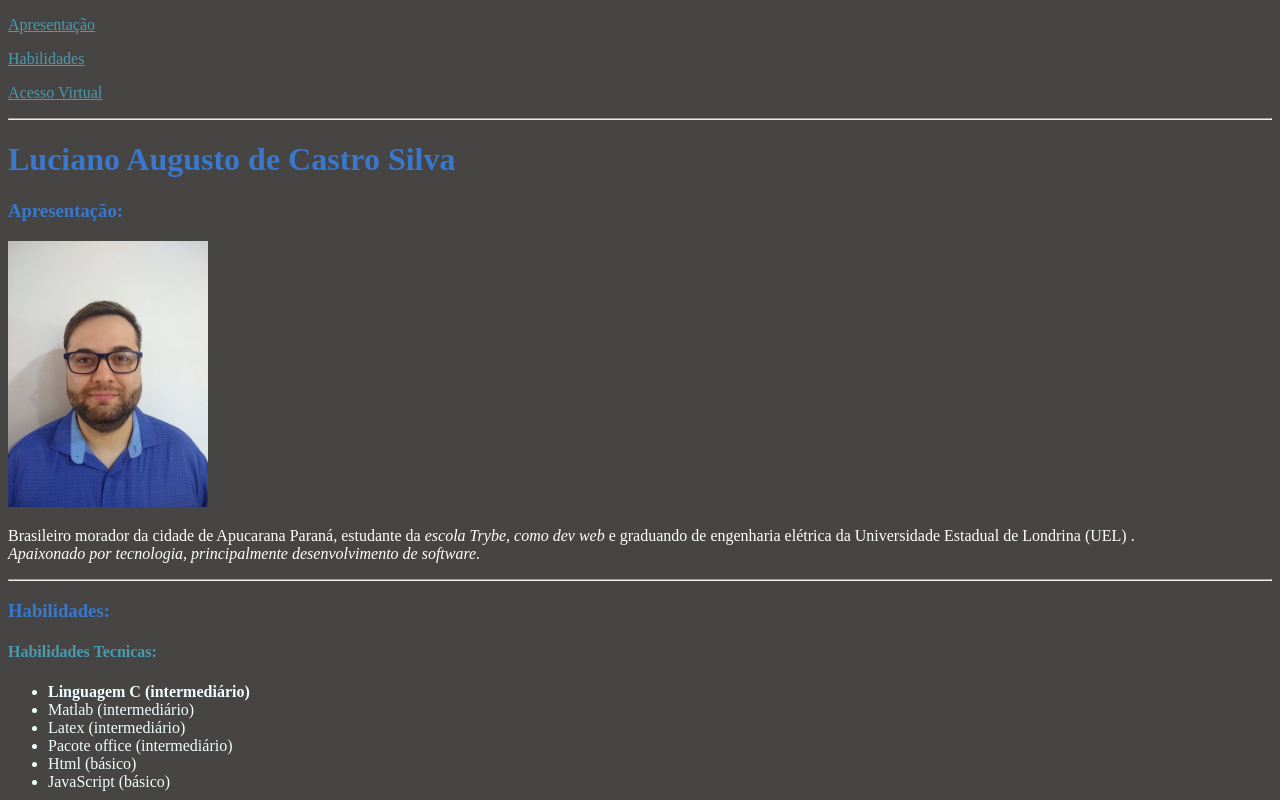
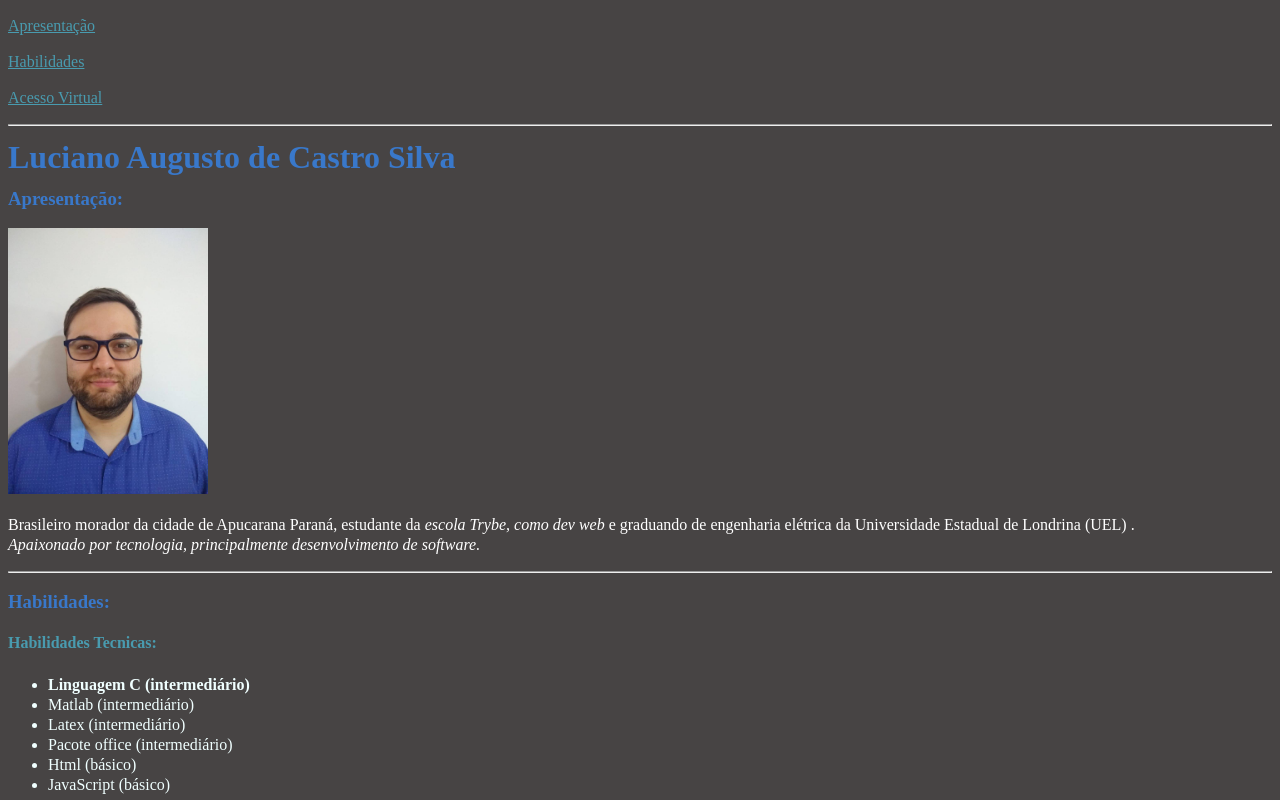
Before and after one commit to ladcs/ladcs.github.io, a plain HTML site: page index.html in a window 1280 px wide. Shown: the top 800 px of the page. Drawn offline with Linux system fonts and the light colour scheme.

Commit message:
estilo fonte

```diff
--- a/index.html
+++ b/index.html
@@ -3,39 +3,14 @@
 <head>
     <meta charset="UTF-8">
     <title>Portifólio</title>
-    <style>
-        a{
-            color: rgb(73, 155, 175);
-        }
-        p {
-            color: white;
-        }
-        body {
-            background-color: rgb(71, 68, 68);
-        }
-        ul {
-            color: azure;
-        }
-        h1 {
-            color: rgb(57, 120, 202);
-        }
-        h2 {
-            color: rgb(57, 120, 202);
-        }
-        h3 {
-            color:rgb(57, 120, 202);
-        }
-        h4 {
-            color: rgb(73, 155, 175);
-        }
-    </style>
+    <link rel="stylesheet" type="text/css" href="style.css">
 </head>
 <body>
     <p><a href="#apresentação">Apresentação</a></p>
     <p><a href="#habilidades">Habilidades</a></p>
     <p><a href="#acesso virtual">Acesso Virtual</a></p>
     <hr>
-    <h1>Luciano Augusto de Castro Silva</h1>
+    <h1 width="200 px">Luciano Augusto de Castro Silva</h1>
     <h3 id="apresentação">Apresentação:</h3>
     <img  width="200 px" src="foto-atual.jpg" alt="foto do Luciano Augusto de Castro Silva">
     <p>Brasileiro morador da cidade de Apucarana Paraná, estudante da <em>escola Trybe, como dev web</em> e graduando de engenharia elétrica da Universidade Estadual de Londrina (UEL) . <br> <em>Apaixonado por tecnologia, principalmente desenvolvimento de software.</em> </p>
--- /dev/null
+++ b/style.css
@@ -0,0 +1,24 @@
+    a{
+        color: rgb(73, 155, 175);
+    }
+    p {
+        color: white;
+    }
+    body {
+        background-color: rgb(71, 68, 68);
+        line-height: 20px;
+    }
+    ul {
+        color: azure;
+    }
+    h1 {
+        color: rgb(57, 120, 202);
+
+     }
+
+    h3 {
+        color:rgb(57, 120, 202);
+    }
+    h4 {
+        color: rgb(73, 155, 175);
+    }
```
